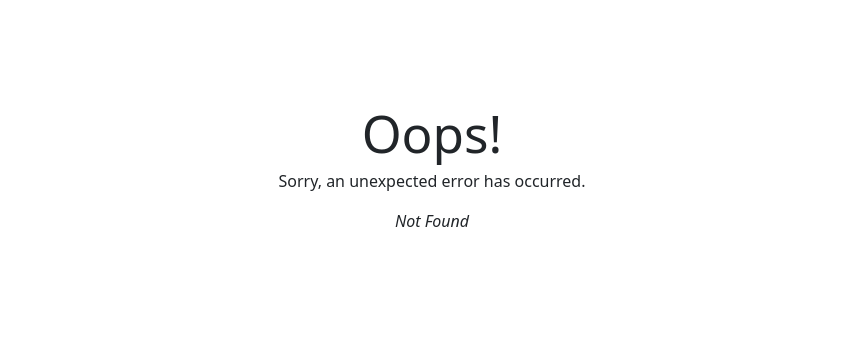
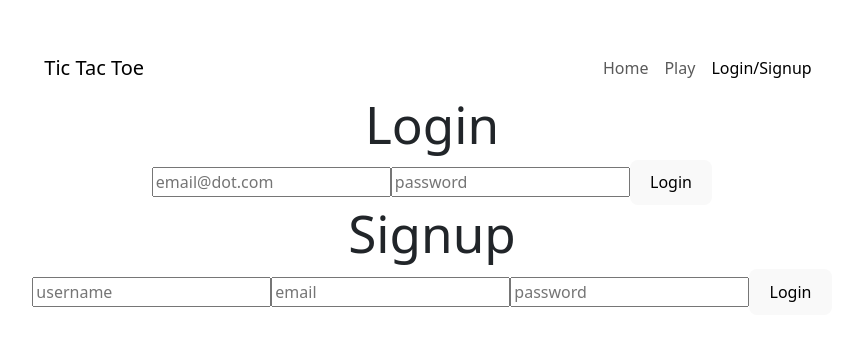
Before and after one commit to elvislau74/tic-tac-toe, a React (Vite) app in the folder client/: page /login in a window 1280 px wide. Before the commit this address had no page. Shown: the part 223-568 px from the top of the page, without its empty margins (208-1050 px from the left). Built offline with nearby package versions, Linux system fonts and the light colour scheme; no server answers.

Commit message:
add login and logout page, nav component, and fix bugs in other files

```diff
--- a/client/package.json
+++ b/client/package.json
@@ -15,6 +15,7 @@
     "graphql": "^16.6.0",
     "jwt-decode": "^3.1.2",
     "react": "^18.2.0",
+    "react-bootstrap": "^2.8.0",
     "react-dom": "^18.2.0",
     "react-router-dom": "^6.15.0"
   },
--- a/client/src/App.jsx
+++ b/client/src/App.jsx
@@ -9,9 +9,9 @@ import {
   createHttpLink,
 } from '@apollo/client';
 import { setContext } from '@apollo/client/link/context';
-import LoginForm from './components/LoginForm';
 import LoginProvider from './utils/LoginContext';
 import { Outlet } from 'react-router-dom';
+import Auth from './utils/auth';
 
 // Construct our main GraphQL API endpoint
 const httpLink = createHttpLink({
@@ -21,7 +21,7 @@ const httpLink = createHttpLink({
 // Construct request middleware that will attach the JWT token to every request as an `authorization` header
 const authLink = setContext((_, { headers }) => {
   // get the authentication token from local storage if it exists
-  const token = localStorage.getItem('user_token');
+  const token = Auth.getToken();
   // return the headers to the context so httpLink can read them
   return {
     headers: {
@@ -40,13 +40,13 @@ const client = new ApolloClient({
 function App() {
   const [count, setCount] = useState(0)
   // get token, if null, empty string will be the token
-  const token = localStorage.getItem('user_token') || '';
+  const token = Auth.getToken() || '';
   // want to set the proper state from the beginning if we are initially logged in
   const loggedIn = token.length > 0;
 
   return (
     <ApolloProvider client={client}>
-      <LoginProvider token={token}>
+      <LoginProvider token={token} loggedIn = {loggedIn}>
         <Outlet />
       </LoginProvider>
     </ApolloProvider>
--- a/client/src/components/LoginForm.jsx
+++ b/client/src/components/LoginForm.jsx
@@ -78,6 +78,7 @@ export default function LoginForm (props) {
         <input
           name="password"
           type="password"
+          placeholder="password"
           value={formState.password}
           onChange={handleChange}
         />
--- /dev/null
+++ b/client/src/components/Nav.jsx
@@ -0,0 +1,54 @@
+import Container from 'react-bootstrap/Container';
+import Nav from 'react-bootstrap/Nav';
+import Navbar from 'react-bootstrap/Navbar';
+import { Link, useLocation } from 'react-router-dom';
+import { useLogin } from '../utils/LoginContext';
+// import '../styles/Nav.css';
+
+// Creates a nav bar with routing to other pages
+export default function NavTabs() {
+    const [ state ] = useLogin();
+    const currentPage = useLocation().pathname;
+
+    return (
+        <header>
+            <Navbar expand='lg' className=' navigation-bar'>
+                <Container>
+                    <Navbar.Brand className='nav-name'>Tic Tac Toe</Navbar.Brand>
+                    <Navbar.Toggle aria-controls='basic-navbar-nav' />
+                    <Navbar.Collapse id='basic-navbar-nav'>
+                        <Nav className='ms-auto tabs'>
+                            <Link
+                                to="/"
+                                className={currentPage === "/" ? "nav-link active" : "nav-link"}
+                            >
+                                Home
+                            </Link>
+                            <Link
+                                to="/play"
+                                className={currentPage === "/play" ? "nav-link active": "nav-link"}
+                            >
+                                Play
+                            </Link>
+                            {state.loggedIn ? (
+                                <Link
+                                    to="/logout"
+                                    className={currentPage === "/logout" ? "nav-link active": "nav-link"}
+                                >
+                                    Logout
+                                </Link>
+                            ) : (
+                                <Link
+                                    to="/login"
+                                    className={currentPage === "/login" ? "nav-link active": "nav-link"}
+                                >
+                                    Login/Signup
+                                </Link>
+                            )}
+                        </Nav>
+                    </Navbar.Collapse>
+                </Container>
+            </Navbar>
+        </header>
+    );
+}
--- a/client/src/components/SignupForm.jsx
+++ b/client/src/components/SignupForm.jsx
@@ -85,6 +85,7 @@ export default function LoginForm (props) {
         <input
           name="password"
           type="password"
+          placeholder="password"
           value={formState.password}
           onChange={handleChange}
         />
--- a/client/src/pages/Home.jsx
+++ b/client/src/pages/Home.jsx
@@ -1,6 +1,17 @@
+import { useLogin } from "../utils/LoginContext"
+import LoginCheck from "../components/LoginCheck"
+import Nav from "../components/Nav"
 
 export default function Home(props) {
+    const [ state, dispatch ] = useLogin();
+
+    const userData = state.user || {message: 'You are not logged in. Please login or signup to continue.'};
     return (
-        <h1>Hello</h1>
+        <>
+            <LoginCheck />
+            <Nav />
+            <h1>Home</h1>
+            <pre>{JSON.stringify(userData, null, 2)}</pre>
+        </>
     )
 };
--- /dev/null
+++ b/client/src/pages/Login.jsx
@@ -0,0 +1,17 @@
+import LoginForm from "../components/LoginForm";
+import SignupForm from '../components/SignupForm';
+import LoginCheck from "../components/LoginCheck";
+import Nav from "../components/Nav";
+
+export default function Login(props) {
+    return (
+        <>
+            <LoginCheck />
+            <Nav />
+            <h1>Login</h1>
+            <LoginForm />
+            <h1>Signup</h1>
+            <SignupForm />
+        </>
+    )
+}
--- /dev/null
+++ b/client/src/pages/Logout.jsx
@@ -0,0 +1,23 @@
+import Auth from "../utils/auth";
+import { useEffect } from "react";
+import { useLogin } from "../utils/LoginContext";
+import { LOGOUT } from "../utils/actions";
+import { useNavigate } from "react-router-dom";
+
+export default function Logout() {
+    const [ state, dispatch ] = useLogin();
+    const navigate = useNavigate();
+    useEffect(() => {
+        Auth.logout();
+        dispatch({
+            type: LOGOUT
+        });
+        navigate('/');
+    }, []);
+
+    return (
+        <>
+            Logout
+        </>
+    )
+}
--- a/client/src/utils/mutations.js
+++ b/client/src/utils/mutations.js
@@ -1,4 +1,6 @@
-export const ADD_USER = `
+import { gql } from '@apollo/client';
+
+export const ADD_USER = gql`
     mutation addUser($username: String!, $email: String!, $password: String!) {
         addUser(username: $username, email: $email, password: $password) {
         token
@@ -10,7 +12,7 @@ export const ADD_USER = `
         }
     }
 `;
-export const LOGIN_USER = `
+export const LOGIN_USER = gql`
     mutation login($email: String!, $password: String!) {
         login(email: $email, password: $password) {
         token
--- a/client/src/utils/queries.js
+++ b/client/src/utils/queries.js
@@ -1,3 +1,5 @@
+import { gql } from '@apollo/client';
+
 export const QUERY_ME = gql`
     query me {
         me {
```
Also changed, not shown: client/src/main.jsx (+10 -4 lines).
